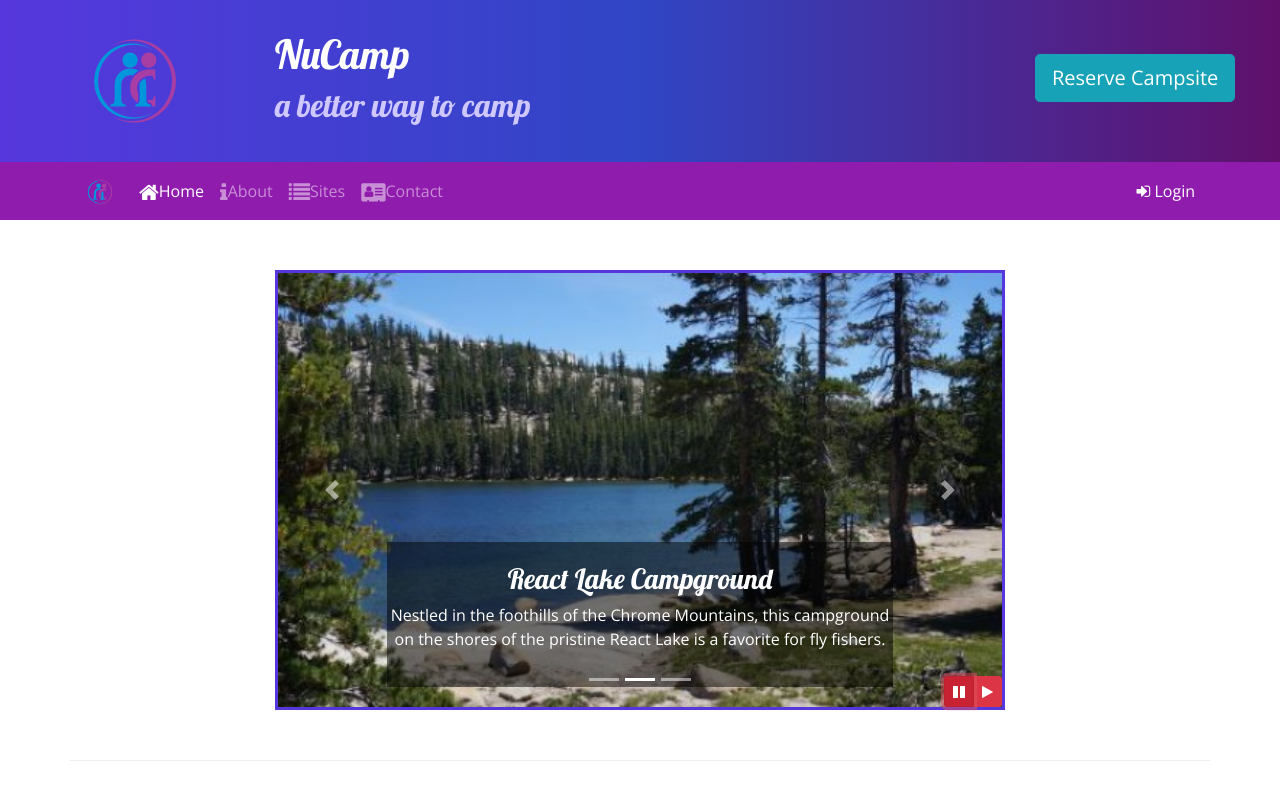
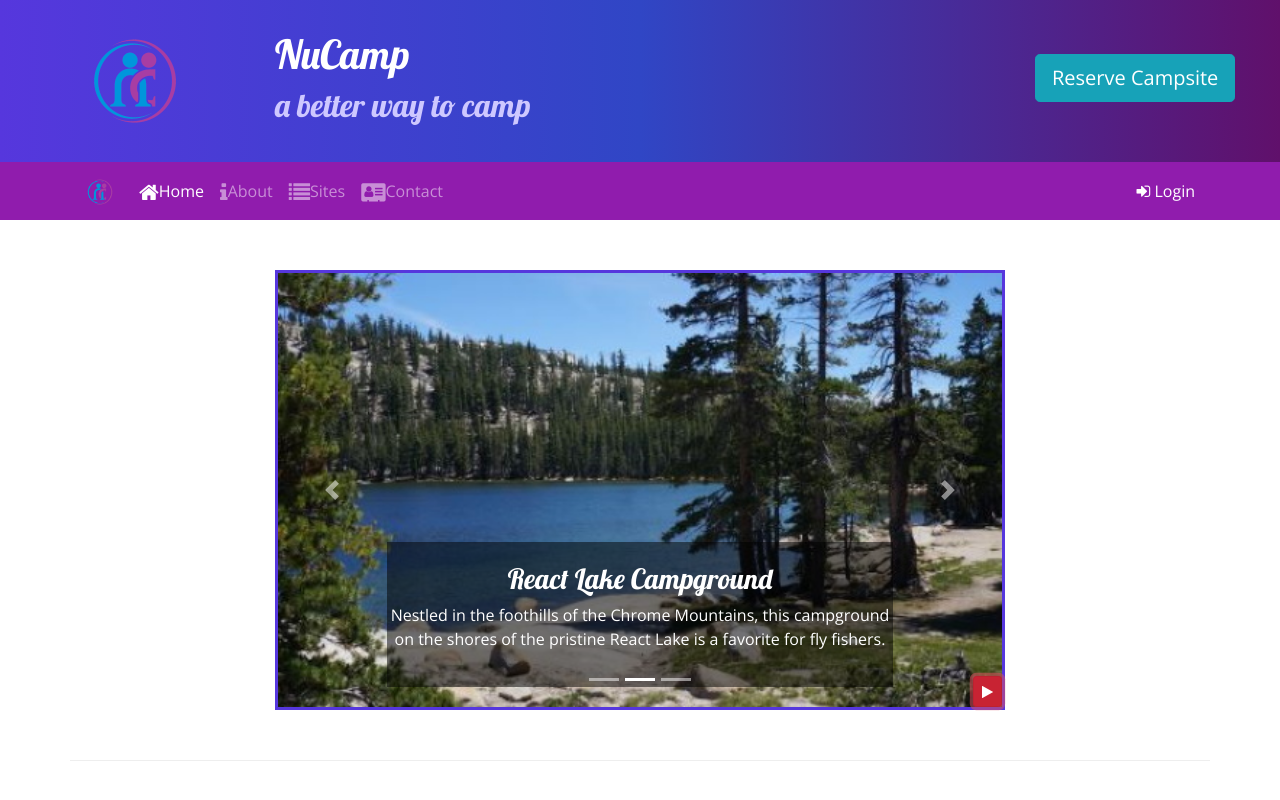
Before and after one commit to jamcglynn/nucampsite, a website: page index.html in a window 1280 px wide. Both pictures are taken after a click on the button 959 px from the left and 691 px from the top of the page. Shown: the top 800 px of the page. Drawn offline with nearby package versions, Linux system fonts and the light colour scheme.

Commit message:
Bootstrap and JQuery part 2

```diff
--- a/index.html
+++ b/index.html
@@ -190,14 +190,9 @@
                         <span class="carousel-control-next-icon"></span>
                         <span class="sr-only">Next</span>
                     </a>
-                    <div class=" btn-group" id="carouselButton">
-                        <button class="btn btn-danger btn-sm" id="carouselPause">
-                            <i class="fa fa-pause"></i>
-                        </button>
-                        <button class="btn btn-danger btn-sm" id="carouselPlay">
-                            <i class="fa fa-play"></i>
-                        </button>
-                    </div>
+                    <button class="btn btn-danger btn-sm" id="carouselButton">
+                        <i class="fa fa-pause"></i>
+                    </button>
                 </div>
             </div>
         </div>
@@ -282,11 +277,16 @@
     <script>
         $(function() {
             $(".carousel").carousel( { interval: 2000} );
-            $("carouselPause").click(function() {
-                $(".carousel").carousel("pause");
-            });
-            $("carouselPlay").click(function(){
-                $(".carousel").carousel("cycle");
+            $("#carouselButton").click(function(){
+                if ($("#carouselButton").children("i").hasClass("fa-pause")) {
+                    $(".carousel").carousel("pause");
+                    $("#carouselButton").children("i").removeClass("fa-pause");
+                    $("#carouselButton").children("i").addClass("fa-play");
+                } else {
+                    $(".carousel").carousel("cycle");
+                    $("#carouselButton").children("i").removeClass("fa-play");
+                    $("#carouselButton").children("i").addClass("fa-pause");
+                }
             });
         });
     </script>
```
